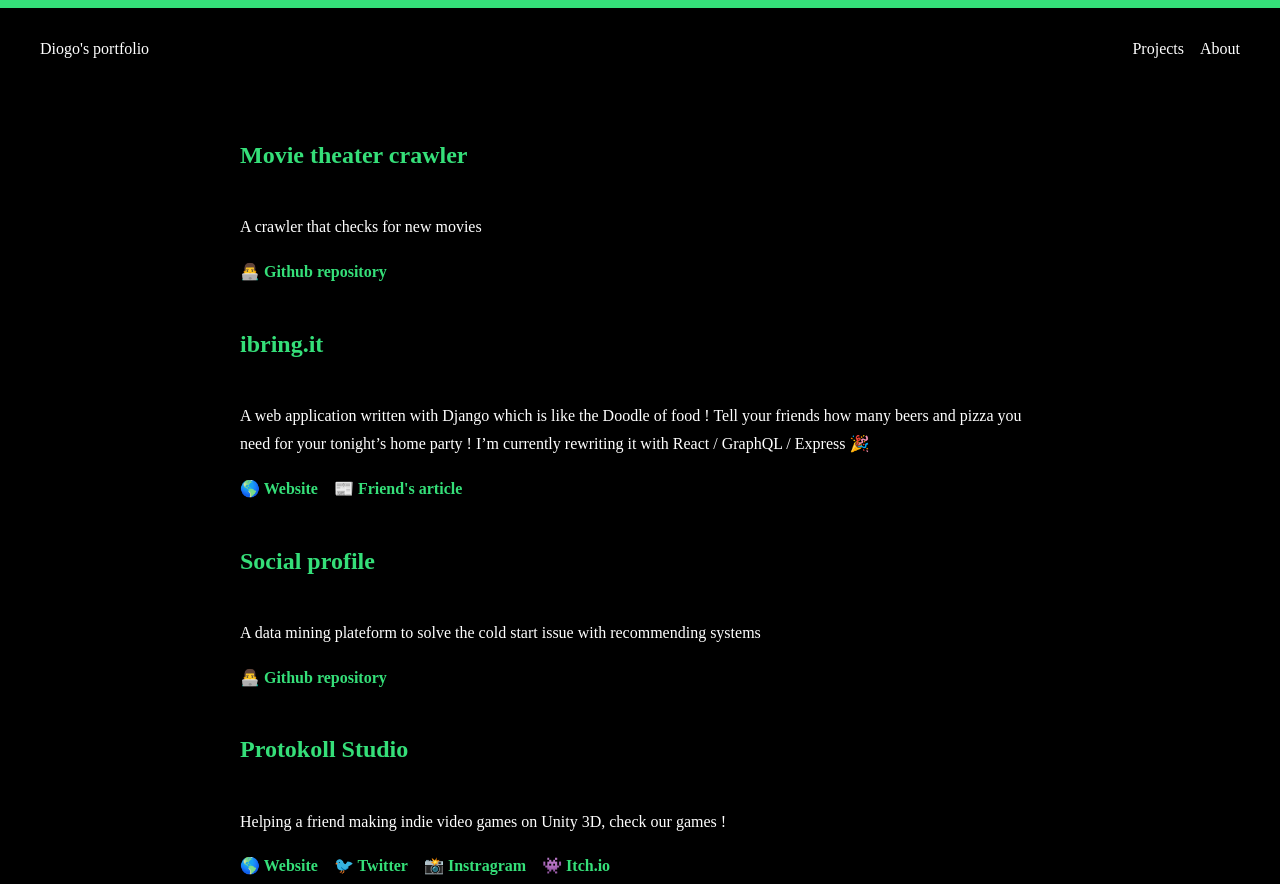
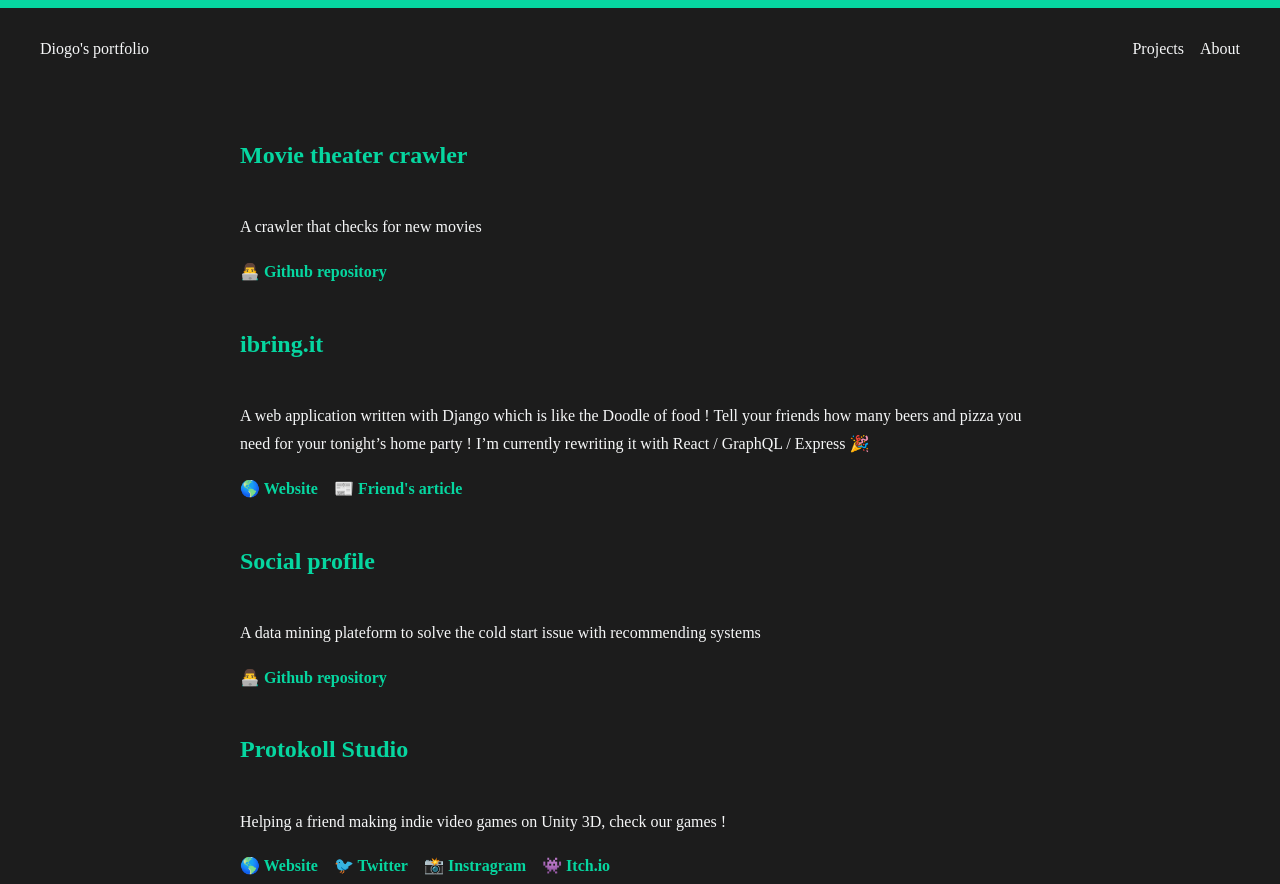
Before and after one commit to Diogo-Ferreira/portfolio-gatsby, a Gatsby site: page /projects in a window 1280 px wide. Shown: the top 884 px of the page. Built offline with nearby package versions, Linux system fonts and the light colour scheme; Gatsby itself is replaced by a stand-in of ours.

Commit message:
new colors

```diff
--- a/src/components/header.js
+++ b/src/components/header.js
@@ -15,8 +15,8 @@ const Header = ({ siteTitle, menus }) => (
 )
 
 const MenuItem = styled(Link)`
-  ${({ theme: { inverseTextColor, primaryColor } }) => css`
-    color: ${inverseTextColor};
+  ${({ theme: { textColor } }) => css`
+    color: ${textColor};
     margin: 0px 8px;
     text-decoration: none;
   `};
--- a/src/components/image.js
+++ b/src/components/image.js
@@ -18,7 +18,7 @@ const Image = ({ className }) => (
   <StaticQuery
     query={graphql`
       query {
-        placeholderImage: file(relativePath: { eq: "me_no_bg.png" }) {
+        placeholderImage: file(relativePath: { eq: "me.jpg" }) {
           childImageSharp {
             fluid(maxWidth: 300) {
               ...GatsbyImageSharpFluid
@@ -37,7 +37,7 @@ const StyleImage = styled(Image)`
     width: 176px;
     height: 176px;
     margin: 16px;
-    border: 4px solid ${inverseTextColor};
+    border: 2px solid ${primaryColor};
     background: ${primaryColor};
   `}
 `;
--- a/src/config/theme.js
+++ b/src/config/theme.js
@@ -1,8 +1,8 @@
 export default {
-    primaryColor: '#35df79',
+    primaryColor: '#06D6A0',
     secondaryColor: '#d2dae2',
-    textColor: '#fff',
+    textColor: '#F6F7F8',
     inverseTextColor: '#FFF',
     font: 'Avenir',
-    background: '#000'
+    background: '#1C1C1C'
 }
--- a/src/pages/projects.js
+++ b/src/pages/projects.js
@@ -5,7 +5,7 @@ import Layout from '../components/layout';
 import Paragraph from '../components/Paragraph';
 import { MediumTitle, SmallTitle } from '../components/Title';
 import styled from 'styled-components';
-import {ExternalLink} from '../components/Link';
+import { ExternalLink } from '../components/Link';
 
 const projects = [{
     name: 'Movie theater crawler',
```
